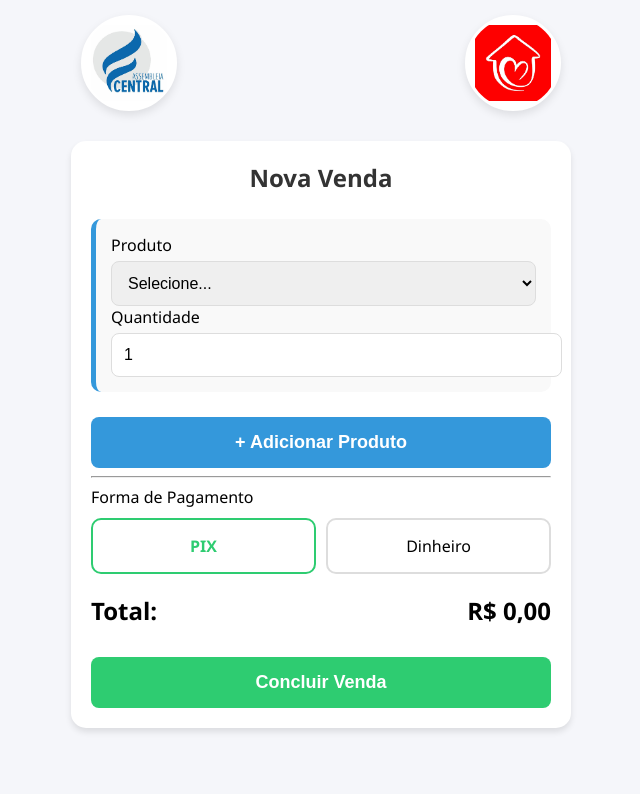
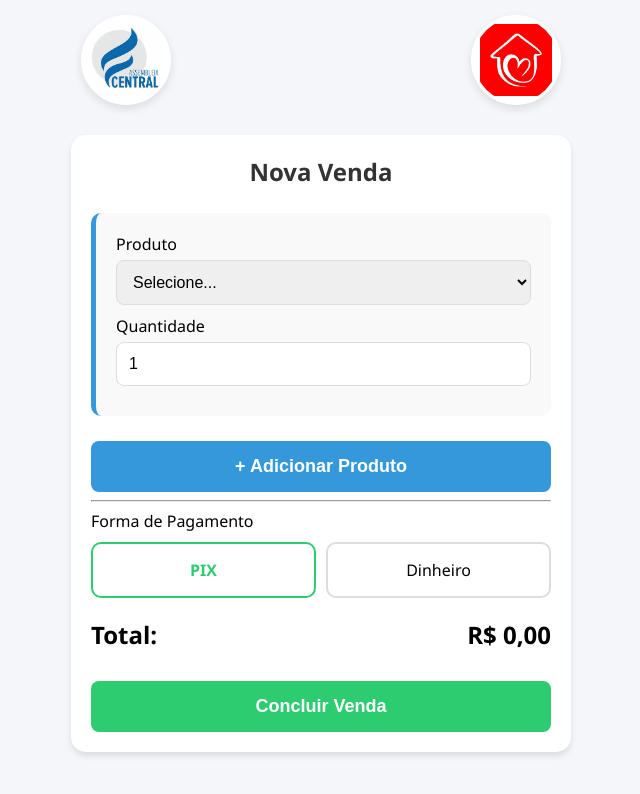
Before and after one commit to GuilhermeGabril/cantina-dorcas, a website: page frontend/public/index.html in a window 1280 px wide. Both pictures are taken after a click on the button "+ Adicionar Produto". Shown: the whole page, without its empty margins (319-959 px from the left). Drawn offline with Linux system fonts and the light colour scheme; no server answers.

Commit message:
Atualizando o css

```diff
--- a/frontend/public/style.css
+++ b/frontend/public/style.css
@@ -66,23 +66,26 @@ body {
     padding: 20px;
     border-radius: 15px;
     box-shadow: 0 4px 6px rgba(0,0,0,0.1);
+    width: 100%;
 }
-
 .produto-item {
     background: #f9f9f9;
-    padding: 15px;
+    padding: 20px; /* Aumentado para dar mais respiro */
     border-radius: 10px;
     margin-bottom: 15px;
     border-left: 5px solid var(--secondary);
+    width: 100%; /* Garante que respeite o pai */
 }
-
+/* Ajuste nos inputs e selects para não vazarem */
 select, input {
     width: 100%;
     padding: 12px;
     margin-top: 5px;
+    margin-bottom: 10px; /* Espaço extra entre os campos */
     border: 1px solid #ddd;
     border-radius: 8px;
-    font-size: 16px; /* Evita zoom automático no iOS */
+    font-size: 16px;
+    display: block; /* Garante que ocupem a linha toda sozinhos */
 }
 
 .btn-primary, .btn-secondary {
@@ -121,3 +124,6 @@ select, input {
     font-weight: bold;
     margin: 20px 0;
 }
+* {
+    box-sizing: border-box;
+}
```
